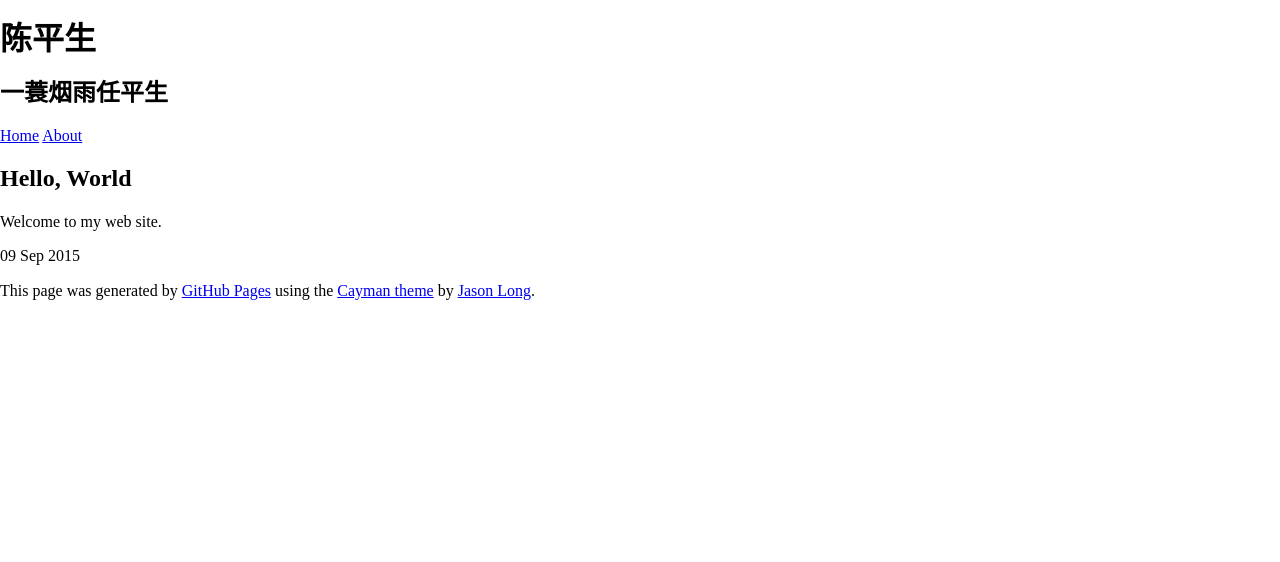
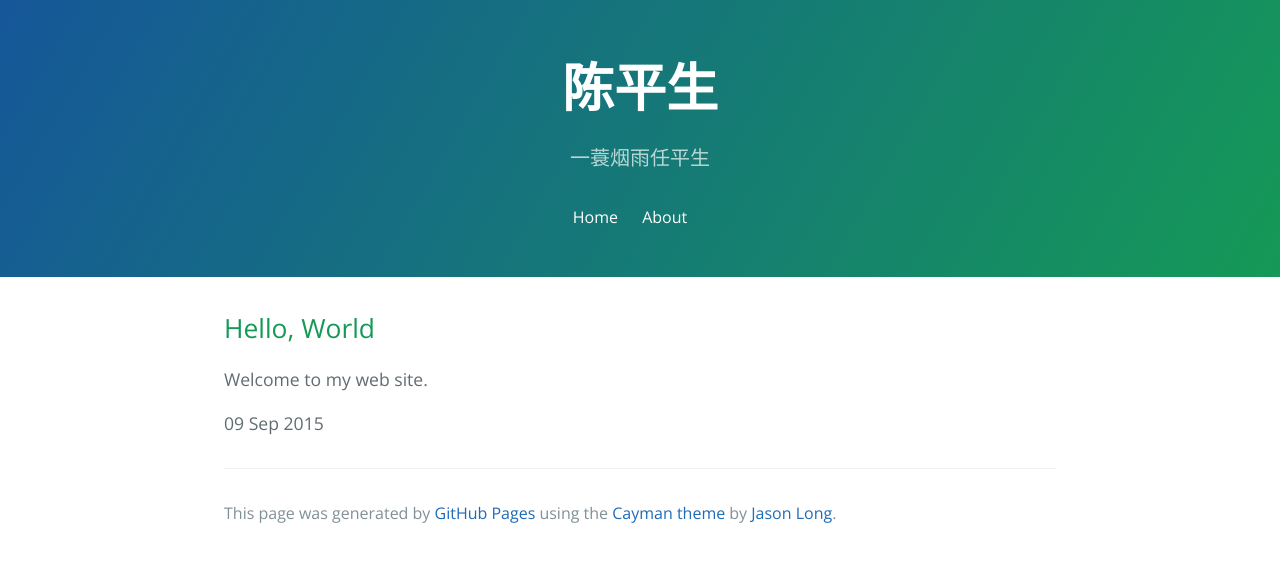
Before and after one commit to ChenPingSheng/ChenPingSheng.github.io, a Jekyll site: the page built from _posts/2015-09-09-hello-world.html, in a window 1280 px wide. Shown: the top 562 px of the page. Built offline with Jekyll 4.4.1, drawn with Linux system fonts in a browser that asks for light colours; nearby versions of some CDN libraries; library files that are not in the unit come from our copies.

Commit message:
Edit css path

```diff
--- a/_layouts/default.html
+++ b/_layouts/default.html
@@ -3,10 +3,10 @@
 <head>
 	<meta http-equiv="content-type" content="text/html; charset=utf-8" />
     <meta name="viewport" content="width=device-width, initial-scale=1">
-    <link rel="stylesheet" type="text/css" href="../stylesheets/normalize.css" media="screen">
+    <link rel="stylesheet" type="text/css" href="http://www.chenpingsheng.com/stylesheets/normalize.css" media="screen">
     <link href='https://fonts.googleapis.com/css?family=Open+Sans:400,700' rel='stylesheet' type='text/css'>
-    <link rel="stylesheet" type="text/css" href="../stylesheets/stylesheet.css" media="screen">
-    <link rel="stylesheet" type="text/css" href="../stylesheets/github-light.css" media="screen">
+    <link rel="stylesheet" type="text/css" href="http://www.chenpingsheng.com/stylesheets/stylesheet.css" media="screen">
+    <link rel="stylesheet" type="text/css" href="http://www.chenpingsheng.com/stylesheets/github-light.css" media="screen">
 	<title>{{ page.title }}</title>
 </head>
 <body>
```
